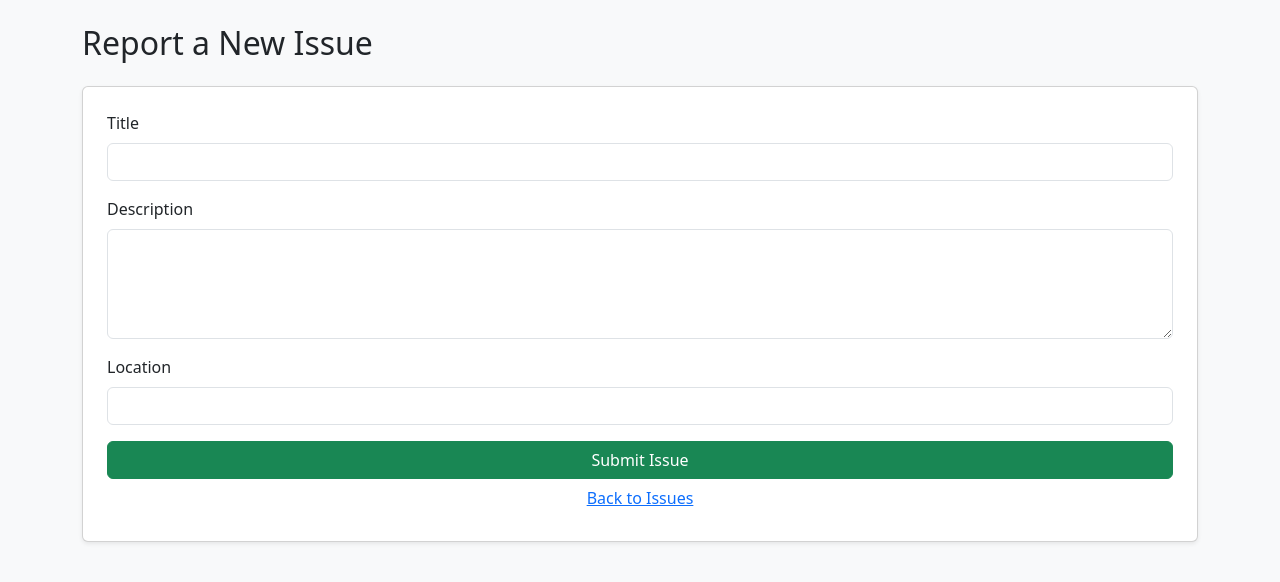
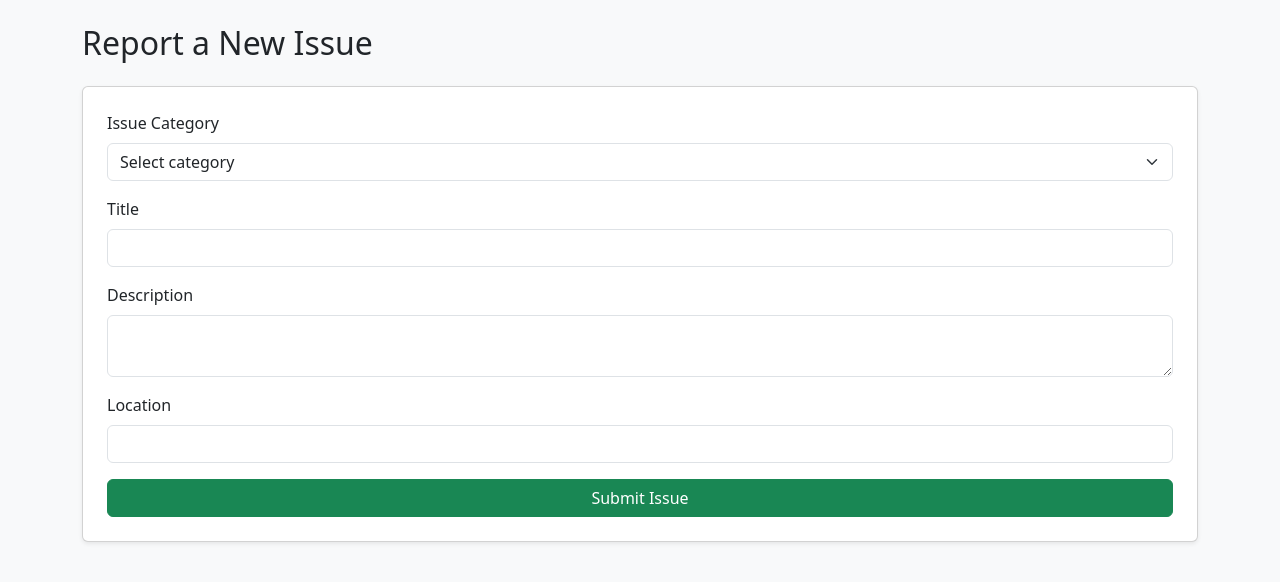
Before and after one commit to albinmmathew/sdg11_project, a Django app: page /issues/report/ in a window 1280 px wide. Shown: the part 56-638 px from the top of the page. Run offline with Django 5.2, Linux system fonts and the light colour scheme; the visitor is signed in with stand-in values (Sample User, id 1); data that the repository does not hold is empty.

Commit message:
categories

```diff
--- a/issues/templates/issues/issue_list.html
+++ b/issues/templates/issues/issue_list.html
@@ -22,7 +22,7 @@
             <span class="badge bg-info text-dark">{{ issue.status }}</span>
         </p>
         <p><strong>Votes:</strong> {{ issue.votes }}</p>
-
+		<p><strong>Category:</strong> {{ issue.category.name }}</p>
         <form action="{% url 'upvote_issue' issue.id %}" method="post">
             {% csrf_token %}
             <button type="submit" class="btn btn-outline-success btn-sm">
--- a/issues/templates/issues/report_issue.html
+++ b/issues/templates/issues/report_issue.html
@@ -7,13 +7,36 @@
     {% csrf_token %}
 
     <div class="mb-3">
+        <label class="form-label">Issue Category</label>
+        <select name="category" class="form-select" id="categorySelect" required>
+			<option value="">Select category</option>
+			{% for category in categories %}
+				<option
+					value="{{ category.id }}"
+					data-emergency="{{ category.is_emergency|yesno:'true,false' }}"
+					data-helpline="{{ category.helpline_number }}"
+				>
+					{{ category.name }}
+				</option>
+			{% endfor %}
+		</select>
+    </div>
+
+    <!-- Emergency Alert -->
+	<div id="emergencyBox" class="alert alert-danger d-none">
+		<strong>⚠ Emergency Issue</strong><br>
+		Please contact emergency services immediately:<br>
+		📞 <strong id="helplineNumber"></strong>
+	</div>
+
+    <div class="mb-3">
         <label class="form-label">Title</label>
         <input type="text" name="title" class="form-control" required>
     </div>
 
     <div class="mb-3">
         <label class="form-label">Description</label>
-        <textarea name="description" class="form-control" rows="4" required></textarea>
+        <textarea name="description" class="form-control" required></textarea>
     </div>
 
     <div class="mb-3">
@@ -21,12 +44,26 @@
         <input type="text" name="location" class="form-control" required>
     </div>
 
-    <button type="submit" class="btn btn-success">
-        Submit Issue
-    </button>
-
-    <a href="{% url 'issue_list' %}" class="btn btn-link">
-        Back to Issues
-    </a>
+    <button type="submit" class="btn btn-success">Submit Issue</button>
 </form>
 {% endblock %}
+
+<script>
+	document.getElementById('categorySelect').addEventListener('change', function () {
+
+		const selected = this.options[this.selectedIndex];
+		const isEmergency = selected.dataset.emergency === "true";
+		const helpline = selected.dataset.helpline;
+
+		const box = document.getElementById('emergencyBox');
+		const phone = document.getElementById('helplineNumber');
+
+		if (isEmergency && helpline) {
+			phone.textContent = helpline;
+			box.classList.remove('d-none');
+		} else {
+			box.classList.add('d-none');
+			phone.textContent = "";
+		}
+	});
+</script>
--- a/issues/views.py
+++ b/issues/views.py
@@ -2,7 +2,7 @@ from django.shortcuts import render, redirect
 from django.contrib.auth.decorators import login_required
 from django.contrib.admin.views.decorators import staff_member_required
 
-from .models import Issue, Vote
+from .models import Issue, Vote, Category
 from django.contrib import messages
 
 # Create your views here.
@@ -11,22 +11,25 @@ def issue_list(request):
     issues = Issue.objects.all().order_by('-votes', '-created_at')
     return render(request, 'issues/issue_list.html', {'issues': issues})
 
+from .models import Issue, Category
+
 @login_required
 def report_issue(request):
+    categories = Category.objects.all()
+
     if request.method == 'POST':
-        title = request.POST.get('title')
-        description = request.POST.get('description')
-        location = request.POST.get('location')
-
         Issue.objects.create(
-            title=title,
-            description=description,
-            location=location,
+            title=request.POST.get('title'),
+            description=request.POST.get('description'),
+            location=request.POST.get('location'),
+            category=Category.objects.get(id=request.POST.get('category')),
             created_by=request.user
         )
         return redirect('issue_list')
 
-    return render(request, 'issues/report_issue.html')
+    return render(request, 'issues/report_issue.html', {
+        'categories': categories
+    })
 
 @login_required
 def upvote_issue(request, issue_id):
```
Also changed, not shown: issues/admin.py (+6 -1 lines), issues/models.py (+13 -1 lines), issues/migrations/0003_category_issue_category.py (added), issues/migrations/0004_alter_category_helpline_number.py (added).
